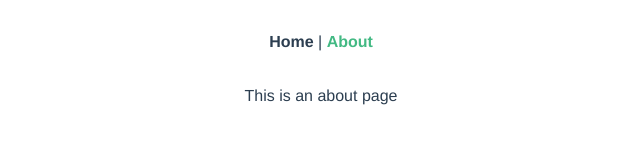
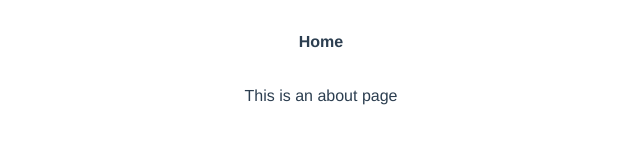
Before and after one commit to tomas95go/simple-profit-loss-calculator, a Vue app: page /about in a window 1280 px wide. Shown: the top 160 px of the page, without its empty margins (319-959 px from the left). Built offline with nearby package versions, Linux system fonts and the light colour scheme.

Commit message:
removing about on App.vue and redirecting to Main

```diff
--- a/src/App.vue
+++ b/src/App.vue
@@ -1,7 +1,6 @@
 <template>
   <div id="nav">
-    <router-link to="/">Home</router-link> |
-    <router-link to="/about">About</router-link>
+    <router-link to="/">Home</router-link>
   </div>
   <router-view />
 </template>
```
